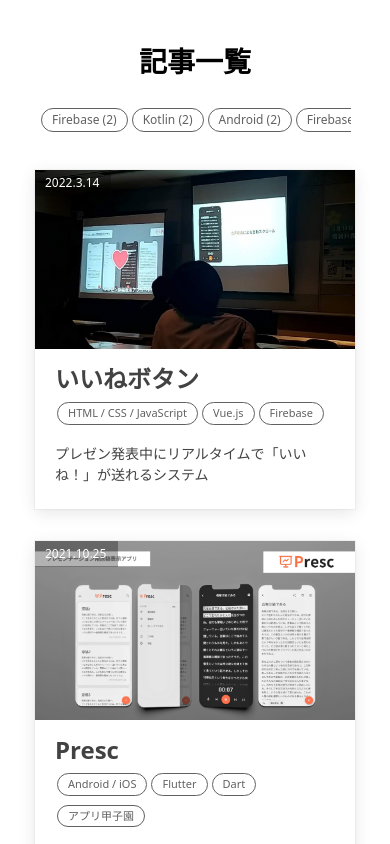
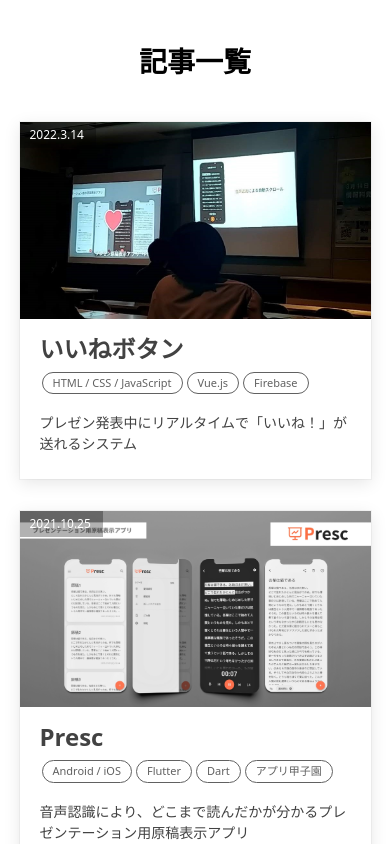
Before and after one commit to sakusaku3939/my-page, a Next.js app: page /posts in a window 390 px wide. Built offline with nearby package versions, Linux system fonts and the light colour scheme.

Commit message:
Remove mobile category

```diff
--- a/src/pages/posts/index.tsx
+++ b/src/pages/posts/index.tsx
@@ -13,13 +13,6 @@
   return (
     <>
       <h1 className={index.postTitle}>記事一覧</h1>
-      <ul className={`${common.tag} ${index.mobileCategory}`}>
-        {categories.map((category: any, key) =>
-          <>
-            <li key={key}>{category.tag} ({category.count})</li>
-          </>
-        )}
-      </ul>
       <div className={index.wrapper}>
         <section className={index.postsList}>
           {overviews.map((post: any) =>
--- a/src/styles/index.module.css
+++ b/src/styles/index.module.css
@@ -30,11 +30,6 @@
     color: #616161;
     padding-left: 12px;
     border-left: 5px solid #757575;
-}
-
-.mobileCategory {
-    display: none;
-    text-align: center;
 }
 
 .wrapper {
@@ -84,18 +79,6 @@
     .category {
         display: none;
     }
-
-    .mobileCategory {
-        display: block;
-        margin: 0 auto 16px;
-        width: 80vw;
-        overflow-x: scroll;
-        white-space: nowrap;
-    }
-
-    .mobileCategory::-webkit-scrollbar {
-        display: none;
-    }
 }
 
 @media screen and (max-width: 720px) {
@@ -117,4 +100,8 @@
     .title {
         font-size: 48px;
     }
+
+    .postsList > * {
+        width: 90%;
+    }
 }
```
